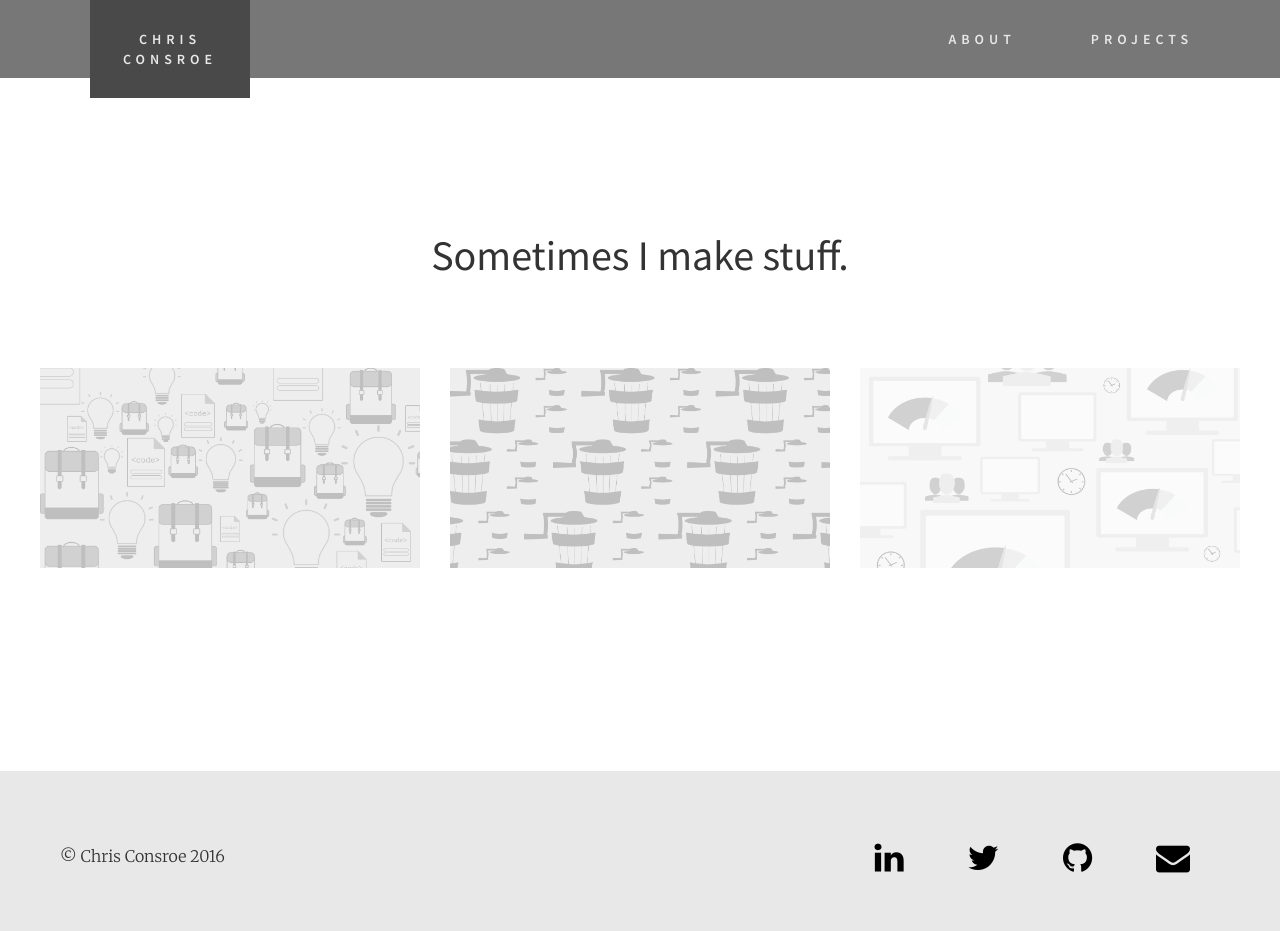
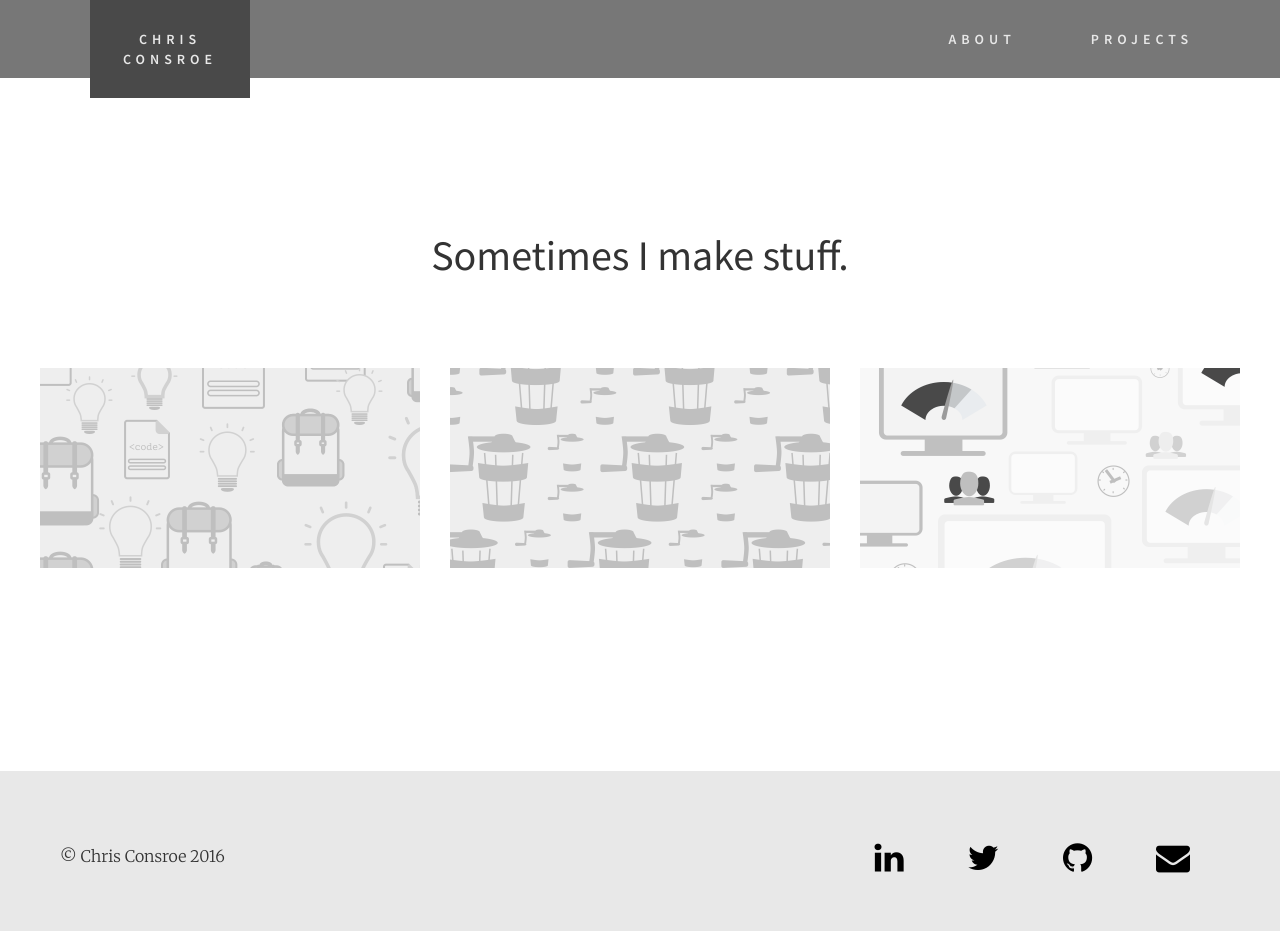
Before and after one commit to chrisconsroe/chrisconsroe.github.io, a Jekyll site: the page built from projects/index.html, in a window 1280 px wide. Built offline with Jekyll 4.4.1, drawn with Linux system fonts in a browser that asks for light colours; nearby versions of some CDN libraries.

Commit message:
Picture sizes etc.
changed picture sizes to improve page load, add linkedin og to head, chartbeat to cb

```diff
--- a/_includes/head.html
+++ b/_includes/head.html
@@ -13,4 +13,8 @@
   <link rel="stylesheet" type="text/css" href="{{ site.baseurl }}/assets/css/main.css">
   <link rel="shortcut icon" type="image/x-icon" href="{{ site.baseurl }}/assets/img/favicon.ico">
 
+  <meta property="og:title" content="Chris Consroe Exists" />
+  <meta property="og:description" content="Pesonal site, portfolio of work, and personal projects" />
+  <meta property="og:image" content="{{ site.baseurl }}/assets/img/name_icon.png" />
+
 </head>
--- a/assets/css/projects.css
+++ b/assets/css/projects.css
@@ -88,7 +88,7 @@ strong {
 	opacity: 1;
 }
 
-#chartbeat-support-site-card {
+#cb-support-site-card {
 	background-image: url("../img/support-site-card-image.png");
 }
 
@@ -96,8 +96,8 @@ strong {
 	background-image: url("../img/salt-and-churn-card-image.png");
 }
 
-#chartbeat-illustrations-card {
-	background-image: url("../img/chartbeat-illustrations-card-image.png");
+#cb-illustrations-card {
+	background-image: url("../img/cb-illustrations-card-image.png");
 }
 
 .content-main {
@@ -116,7 +116,7 @@ strong {
 	min-height: 250px;
 }
 
-	#chartbeat-support-site {
+	#cb-support-site {
 		background: no-repeat center url("../img/support-site-banner-image.png");
 		background-attachment: fixed;
 		-webkit-background-size: cover;
@@ -134,8 +134,8 @@ strong {
   		background-size: cover;
 	}
 
-	#chartbeat-illustrations {
-		background: no-repeat center url("../img/chartbeat-illustrations-banner-image.png");
+	#cb-illustrations {
+		background: no-repeat center url("../img/cb-illustrations-banner-image.png");
 		background-attachment: fixed;
 		-webkit-background-size: cover;
     	-moz-background-size: cover;
--- a/projects/chartbeat-illustrations.html
+++ b/projects/chartbeat-illustrations.html
@@ -6,7 +6,7 @@ active: projects
 
 <link rel="stylesheet" type="text/css" href="{{ site.baseurl }}/assets/css/projects.css">
 
-<div class="top-banner" id="chartbeat-illustrations"></div>
+<div class="top-banner" id="cb-illustrations"></div>
 
 <div class="project-content wrapper">
 
--- a/projects/chartbeat-support-site.html
+++ b/projects/chartbeat-support-site.html
@@ -5,7 +5,7 @@ active: projects
 ---
 <link rel="stylesheet" type="text/css" href="{{ site.baseurl }}/assets/css/projects.css">
 
-<div class="top-banner" id="chartbeat-support-site"></div>
+<div class="top-banner" id="cb-support-site"></div>
 
 <div class="project-content wrapper">
 
--- a/projects/index.html
+++ b/projects/index.html
@@ -11,7 +11,7 @@ active: projects
 	<div class="row">
 		<a href="../projects/chartbeat-support-site.html">
 			<div class="col-lg-4 col-md-4">
-				<div class="project-card" id="chartbeat-support-site-card">
+				<div class="project-card" id="cb-support-site-card">
 					<div class="overlay">
 						<div class="project-button">
 							<h3>Chartbeat Support Site</h3>
@@ -37,7 +37,7 @@ active: projects
 
 		<a href="../projects/chartbeat-illustrations.html">
 			<div class="col-lg-4 col-md-4">
-				<div class="project-card" id="chartbeat-illustrations-card">
+				<div class="project-card" id="cb-illustrations-card">
 					<div class="overlay">
 						<div class="project-button">
 							<h3>Chartbeat Illustrations</h3>
```
Also changed, not shown: assets/img/cb-illustrations-banner-image.png (renamed from assets/img/chartbeat-illustrations-banner-image.png), assets/img/cb-illustrations-card-image.png (added), assets/img/chartbeat-illustrations-card-image.png (deleted), assets/img/name_icon.png (added), assets/img/salt-and-churn-card-image.png, assets/img/support-site-card-image.png.
